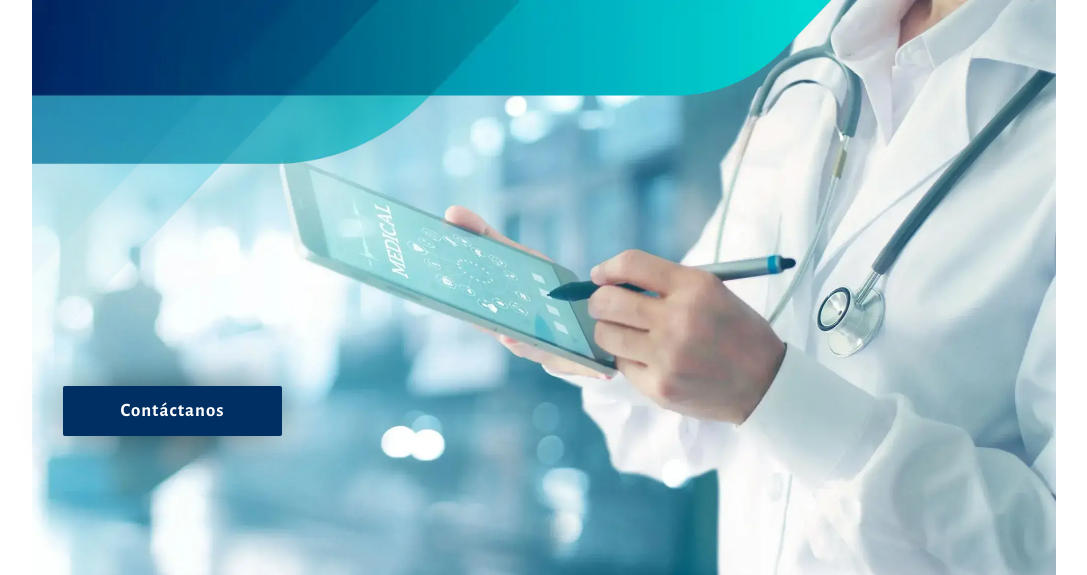
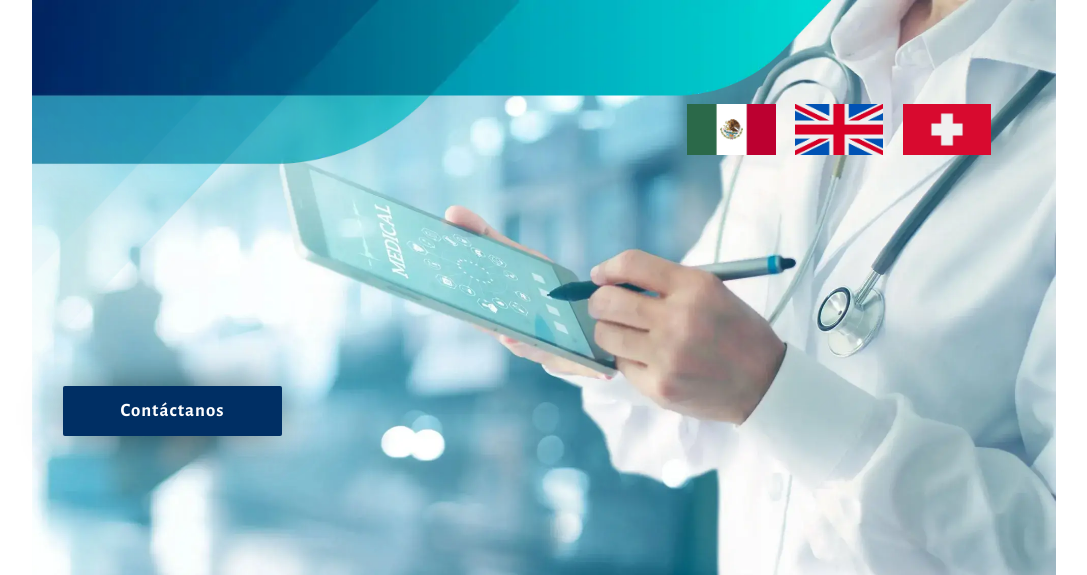
Before and after one commit to AngelJostar/Farmasoma, a PHP site: page / in a window 1280 px wide. Shown: the part 84-659 px from the top of the page, without its empty margins (96-1183 px from the left). Run offline with PHP 8.4, Linux system fonts and the light colour scheme; some libraries are stand-ins or nearby versions.

Commit message:
commit all

```diff
--- a/css/style.css
+++ b/css/style.css
@@ -777,6 +777,22 @@ img {
     left: 3%;
 }
 
+.flags {
+    position: absolute;
+    top: 18%;
+    left: 64%;
+}
+
+.flags img {
+    display: inline;
+    max-width: 24%;
+    margin-right: 1.3vw;
+}
+
+.flags img:hover {
+    box-shadow: 0 0 10px rgb(84, 83, 87);
+}
+
 .box-contenedor-propositos {
     padding-top: calc(1.2rem+1vw);
     max-width: 75%;
--- a/index.php
+++ b/index.php
@@ -18,6 +18,11 @@
         </div>
         <div class="decoracion-larga">
             <img loading="lazy" src="/img/DECORACION-LARGA.webp" alt="Decoración Larga">
+        </div>
+        <div class="flags">
+            <a href="http://farmasoma.com.mx/"><img src="/img/Mexico.webp" alt="bandera de México"></a>
+            <a href="https://en.farmasoma.com.mx/"><img src="/img/Reino-unido.webp" alt="bandera de Estados unidos"></a>
+            <a href="http://de.farmasoma.com.mx/"><img src="img/Suiza.webp" alt="Bandera de Suiza"></a>
         </div>
         <div class="boton-contactanos-header">
             <a href="/contacto"><button class="custom-btn btn-14">Contáctanos</button></a>
```
Also changed, not shown: img/Mexico.webp (added), img/Reino-unido.webp (added), img/Suiza.webp (added).
